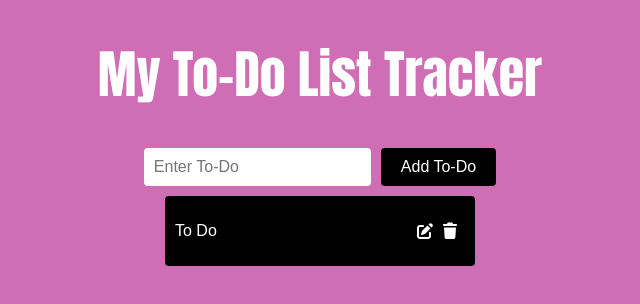
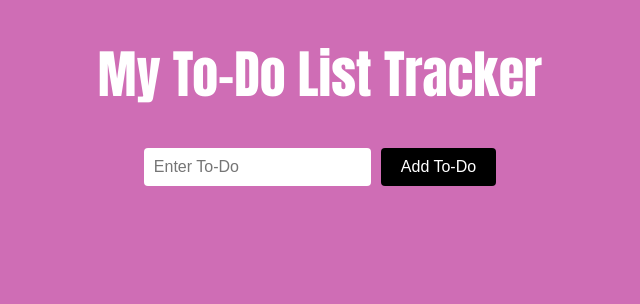
Before and after one commit to Carmen620/ToDoTracker_React, a React (Create React App) app in the folder my-app/: page / in a window 1280 px wide. Shown: the top 304 px of the page, without its empty margins (320-960 px from the left). Built offline with nearby package versions, Linux system fonts and the light colour scheme.

Commit message:
mapped ToDo object

```diff
--- a/my-app/src/components/ToDo.js
+++ b/my-app/src/components/ToDo.js
@@ -2,10 +2,16 @@ import React from 'react'
 import { FontAwesomeIcon } from '@fortawesome/react-fontawesome';
 import { faTrash,faPenToSquare } from '@fortawesome/free-solid-svg-icons';
 
-export const ToDo = () => {
+/*
+Why task.task instead of task?
+  In this case, the task prop is an object that has a property called task, which holds the actual string value of the task. Therefore, to access the string value of the task, we need to use task.task.
+What are objects in curly braces called?
+  Objects in curly braces are called literal objects or object literals in JavaScript. They are a way to define and create objects using a simple syntax. The properties of the object are defined as key-value pairs, where the key is a string (or symbol) and the value can be any valid JavaScript expression, including other objects, arrays, functions, etc.
+*/
+export const ToDo = ({task}) => {
   return (
     <div className='Todo'>
-          <p>To Do</p>
+          <p>{task.task}</p>
           <div className='delete-container'>
               <FontAwesomeIcon icon={faPenToSquare} className='edit-btn' />
               <FontAwesomeIcon icon={faTrash} className='delete-btn' />
--- a/my-app/src/components/ToDoWrapper.js
+++ b/my-app/src/components/ToDoWrapper.js
@@ -4,6 +4,23 @@ import { v4 as uuidv4 } from 'uuid';
 import { ToDo } from './ToDo';
 uuidv4();
 
+/*
+Array map()
+props:
+    A prop is a way to pass data from a parent component (ToDoWrapper) to a child component (ToDo). In this case, we are passing the task property of each todo item as a prop to the ToDo component, allowing it to display the task in the UI.
+  item:
+    The item in the array is represented by the variable todo, which is an object containing the properties id, task, completed, and isEditing. We are specifically passing the task property to the ToDo component as a prop.
+  Do you have to initialize arrays like in java?
+    No, in JavaScript, you can initialize an array using the useState hook without needing to specify a type or size. For example, you can simply use const [todos, setTodos] = useState([]); to initialize an empty array for storing todo items.
+  key prop:
+    The key prop is set to the index of the item in the array, which helps React identify which items have changed, are added, or are removed. The array is the todos state variable, which is an array of todo objects. Each todo object has properties such as id, task, completed, and isEditing. The map() method is used to iterate over this array and render a ToDo component for each todo item, passing the task property as a prop to the ToDo component.
+  Where is index defined, so we can use it as a key prop?
+    The index is defined as the second parameter in the callback function of the map() method. When you use map(), it takes a callback function that receives two arguments: the current item (in this case, todo) and its index in the array. So, when we write todos.map((todo, index) => ...), the index variable is automatically assigned the value of the current index of the item being processed in the array.
+  So the second paramter of the map is always the index of the item in the array?
+    Yes, in JavaScript's array map() method, the second parameter of the callback function is always the index of the current item being processed in the array. The first parameter is the current item itself, and the second parameter is its index. This allows you to access both the item and its position in the array when performing operations within the map() function.
+  task prop:
+    The task prop is passed to the ToDo component, which can be used to display the task in the UI.
+*/
 
 export const ToDoWrapper = () => {
   const [todos, setTodos] = useState([]);
@@ -14,8 +31,9 @@ export const ToDoWrapper = () => {
   return (
     <div>
         <ToDoForm addTodo={addTodos} />
-        <ToDo />
-
+        {todos.map((todo, index) => (
+            <ToDo key={index} task={todo} />
+        ))}
     </div>
   )
 }
```
